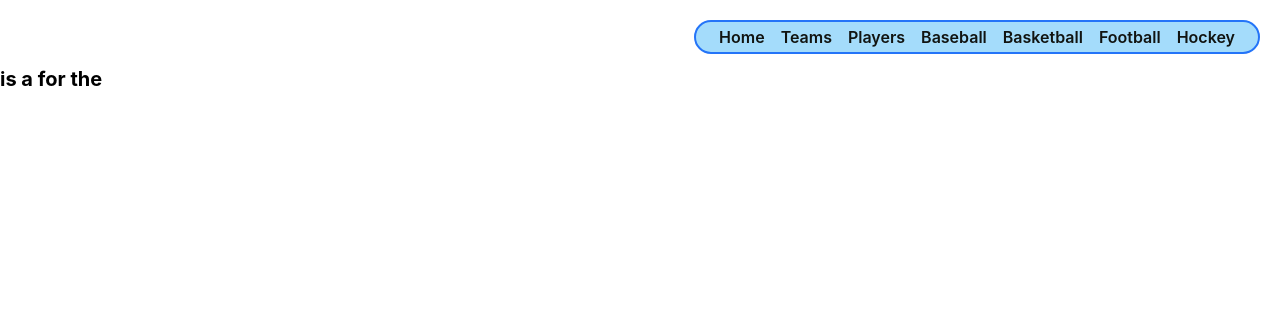
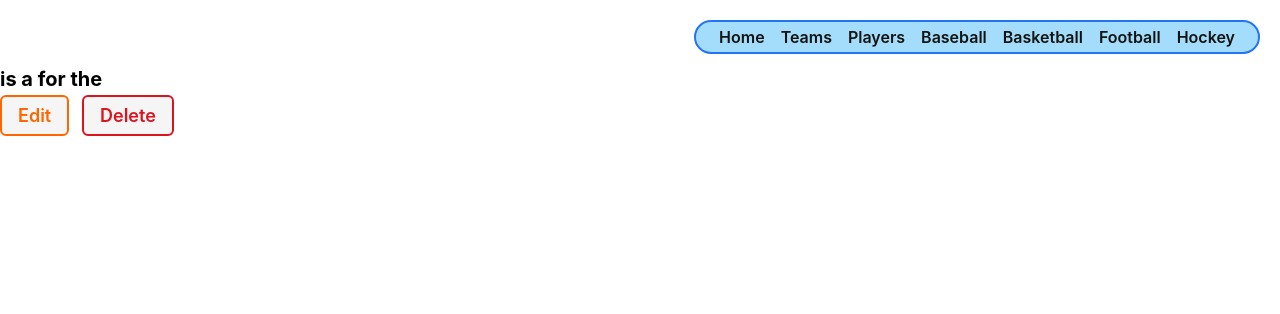
Before and after one commit to yoni1994/topathletes, a Django app: template main_app/templates/players/detail.html in a window 1280 px wide. Shown: the top 314 px of the page. Run offline with Django 3.2, Linux system fonts and the light colour scheme; the template is opened without the code that fills it, so the values that code supplies are empty; parts of the project's set-up code (start-up, migrations or seed data) failed here and were passed over.

Commit message:
add update and delete urls

```diff
--- a/main_app/templates/players/detail.html
+++ b/main_app/templates/players/detail.html
@@ -11,7 +11,10 @@
 
 <h1>{{ player.name }} is a {{ player.height }} {{player.position}} for the {{ player.team }}</h1>
 
-
+<div class="player-actions">
+      <a href="{% url 'players_update' player.id %}" class="btn warn">Edit</a>
+      <a href="{% url 'players_delete' player.id %}" class="btn danger">Delete</a>
+</div>
 
 
 {% endblock %}
--- a/main_app/templates/teams/detail.html
+++ b/main_app/templates/teams/detail.html
@@ -13,6 +13,10 @@
 
 <h1>Their primary colors are <span style='color: {{team.primaryColor}}; background-color: {{team.secondaryColor}}'>{{team.primaryColor}}</span> and <span style='color: {{team.secondaryColor}}; background-color: {{team.primaryColor}}'>{{team.secondaryColor}}</span></h1>
 
+<div class="team-actions">
+      <a href="{% url 'teams_update' team.id %}" class="btn warn">Edit</a>
+      <a href="{% url 'teams_delete' team.id %}" class="btn danger">Delete</a>
+</div>
 
 
 {% endblock %}
--- a/main_app/urls.py
+++ b/main_app/urls.py
@@ -5,9 +5,13 @@ urlpatterns = [
     path('', views.home, name='home'),
     path('teams/', views.teams_index, name='teams_index'),
     path('addTeam/', views.TeamCreate.as_view(), name='team_create'),
+    path('teams/<int:pk>/update/', views.TeamUpdate.as_view(), name='teams_update'),
+    path('teams/<int:pk>/delete/', views.TeamDelete.as_view(), name='teams_delete'),
     path('teams/<int:team_id>/', views.teams_detail, name='teams_detail'),
     path('addPlayer/', views.PlayerCreate.as_view(), name='player_create'),
     path('players/<int:player_id>/', views.players_detail, name='players_detail'),
+    path('players/<int:pk>/update/', views.PlayerUpdate.as_view(), name='players_update'),
+    path('players/<int:pk>/delete/', views.PlayerDelete.as_view(), name='players_delete'),
     path('players/', views.players_index, name='players_index'),
     path('baseball/', views.baseball, name='baseball'),
     path('basketball/', views.basketball, name='basketball'),
```
